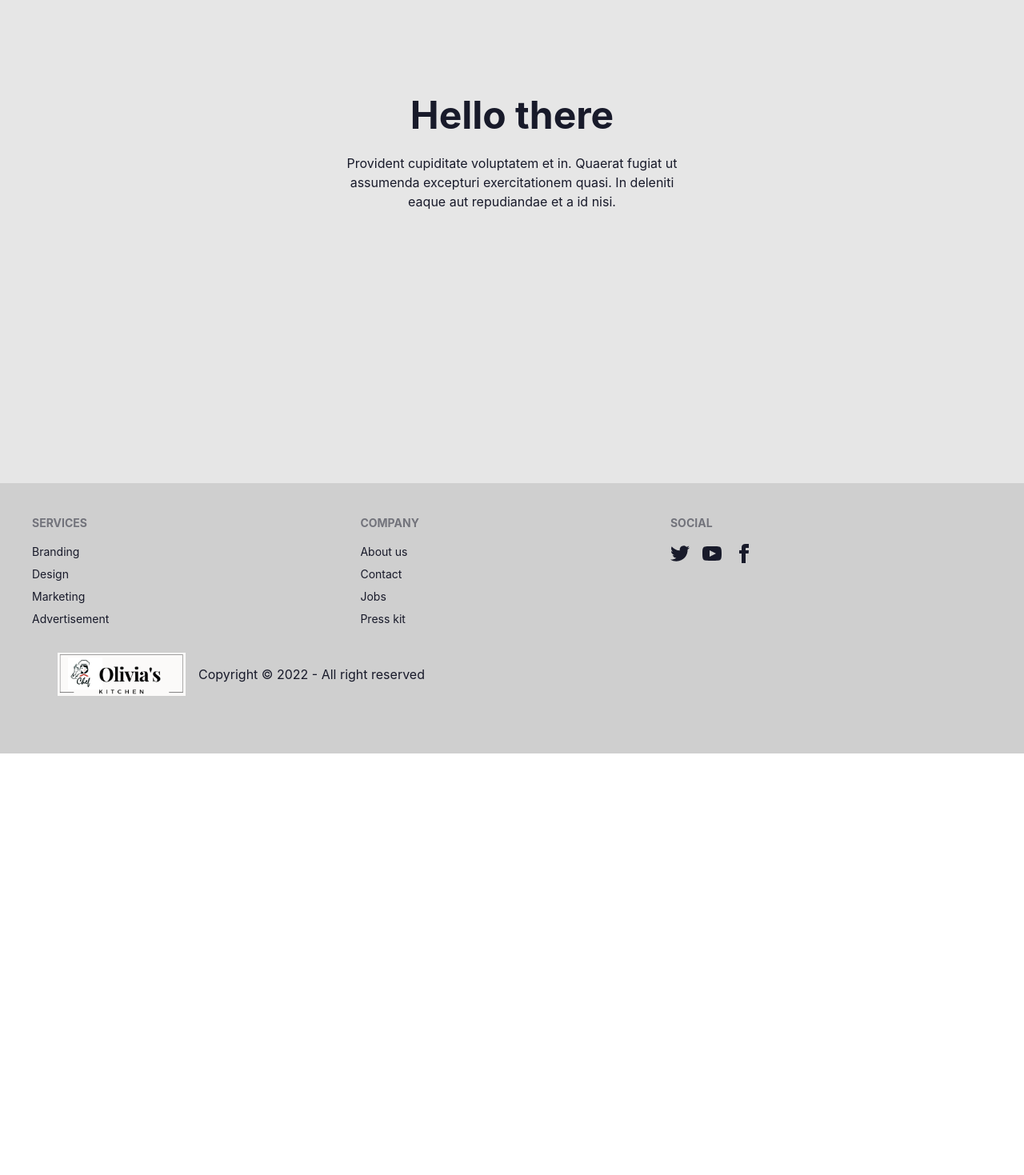
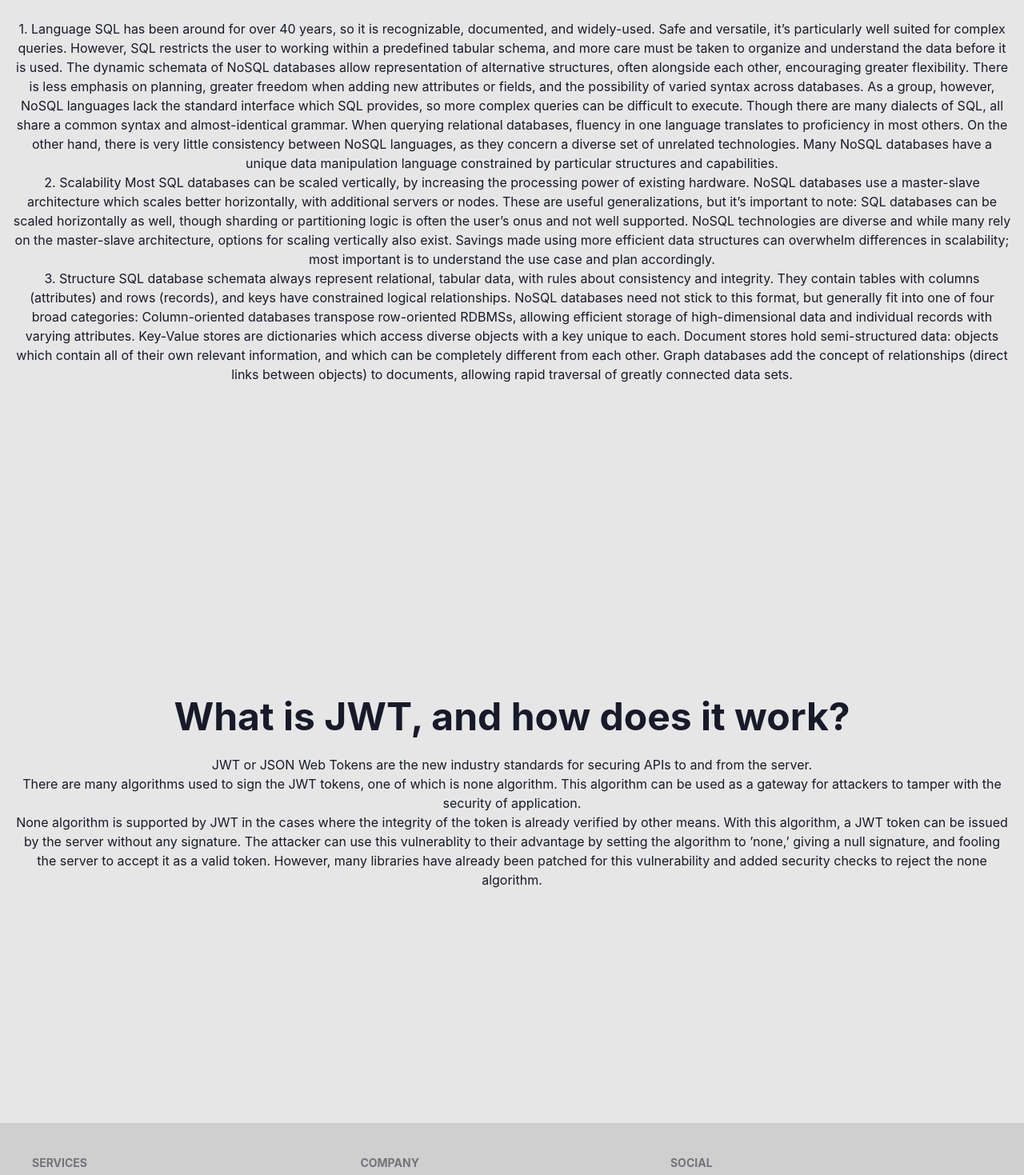
Before and after one commit to himel-shimul/olivia-s-kitchen-client-repo, a React (Create React App) app: page /blog in a window 1280 px wide. Shown: the part 261-1730 px from the top of the page at 80% size. Before the commit the page ends 1203 px from the top, so only its background shows below. Built offline with nearby package versions, Linux system fonts and the light colour scheme; no server answers.

Commit message:
corrections

```diff
--- a/src/pages/Blog/Blog.js
+++ b/src/pages/Blog/Blog.js
@@ -7,9 +7,50 @@ const Blog = () => {
         <div>
             <div className="hero min-h-screen bg-base-200">
   <div className="hero-content text-center">
-    <div className="max-w-md">
-      <h1 className="text-5xl font-bold">Hello there</h1>
-      <p className="py-6">Provident cupiditate voluptatem et in. Quaerat fugiat ut assumenda excepturi exercitationem quasi. In deleniti eaque aut repudiandae et a id nisi.</p>
+    <div className="max-w-full">
+      <h1 className="text-5xl font-bold">Difference between SQL and NoSQL</h1>
+      <p className="py-6">
+      There are three practical differences between SQL and NoSQL: <br /> <br />
+
+      1. Language
+SQL has been around for over 40 years, so it is recognizable, documented, and widely-used. Safe and versatile, it’s particularly well suited for complex queries. However, SQL restricts the user to working within a predefined tabular schema, and more care must be taken to organize and understand the data before it is used.
+
+The dynamic schemata of NoSQL databases allow representation of alternative structures, often alongside each other, encouraging greater flexibility. There is less emphasis on planning, greater freedom when adding new attributes or fields, and the possibility of varied syntax across databases. As a group, however, NoSQL languages lack the standard interface which SQL provides, so more complex queries can be difficult to execute.
+
+Though there are many dialects of SQL, all share a common syntax and almost-identical grammar. When querying relational databases, fluency in one language translates to proficiency in most others. On the other hand, there is very little consistency between NoSQL languages, as they concern a diverse set of unrelated technologies. Many NoSQL databases have a unique data manipulation language constrained by particular structures and capabilities.
+<br />
+2. Scalability
+Most SQL databases can be scaled vertically, by increasing the processing power of existing hardware. NoSQL databases use a master-slave architecture which scales better horizontally, with additional servers or nodes. These are useful generalizations, but it’s important to note:
+
+SQL databases can be scaled horizontally as well, though sharding or partitioning logic is often the user’s onus and not well supported.
+NoSQL technologies are diverse and while many rely on the master-slave architecture, options for scaling vertically also exist.
+Savings made using more efficient data structures can overwhelm differences in scalability; most important is to understand the use case and plan accordingly.
+<br />
+3. Structure
+SQL database schemata always represent relational, tabular data, with rules about consistency and integrity. They contain tables with columns (attributes) and rows (records), and keys have constrained logical relationships.
+
+NoSQL databases need not stick to this format, but generally fit into one of four broad categories:
+
+Column-oriented databases transpose row-oriented RDBMSs, allowing efficient storage of high-dimensional data and individual records with varying attributes.
+Key-Value stores are dictionaries which access diverse objects with a key unique to each.
+Document stores hold semi-structured data: objects which contain all of their own relevant information, and which can be completely different from each other.
+Graph databases add the concept of relationships (direct links between objects) to documents, allowing rapid traversal of greatly connected data sets.</p>
+    </div>
+
+  </div>
+</div>
+<div className="hero min-h-screen bg-base-200">
+  <div className="hero-content text-center">
+  <div className="max-w-full">
+    <h1 className="text-5xl font-bold">What is JWT, and how does it work?</h1>
+      <p className="py-6">JWT or JSON Web Tokens are the new industry standards for securing APIs to and from the server.
+      <br />There are many algorithms used to sign the JWT tokens, one of which is none algorithm. This algorithm can be used as a gateway for attackers to tamper with the security of application.
+
+<br /> None algorithm is supported by JWT in the cases where the integrity of the token is already verified by other means. With this algorithm, a JWT token can be issued by the server without any signature.
+
+The attacker can use this vulnerablity to their advantage by setting the algorithm to ’none,’ giving a null signature, and fooling the server to accept it as a valid token. However, many libraries have already been patched for this vulnerability and added security checks to reject the none algorithm.
+      </p>
+
     </div>
   </div>
 </div>
```
